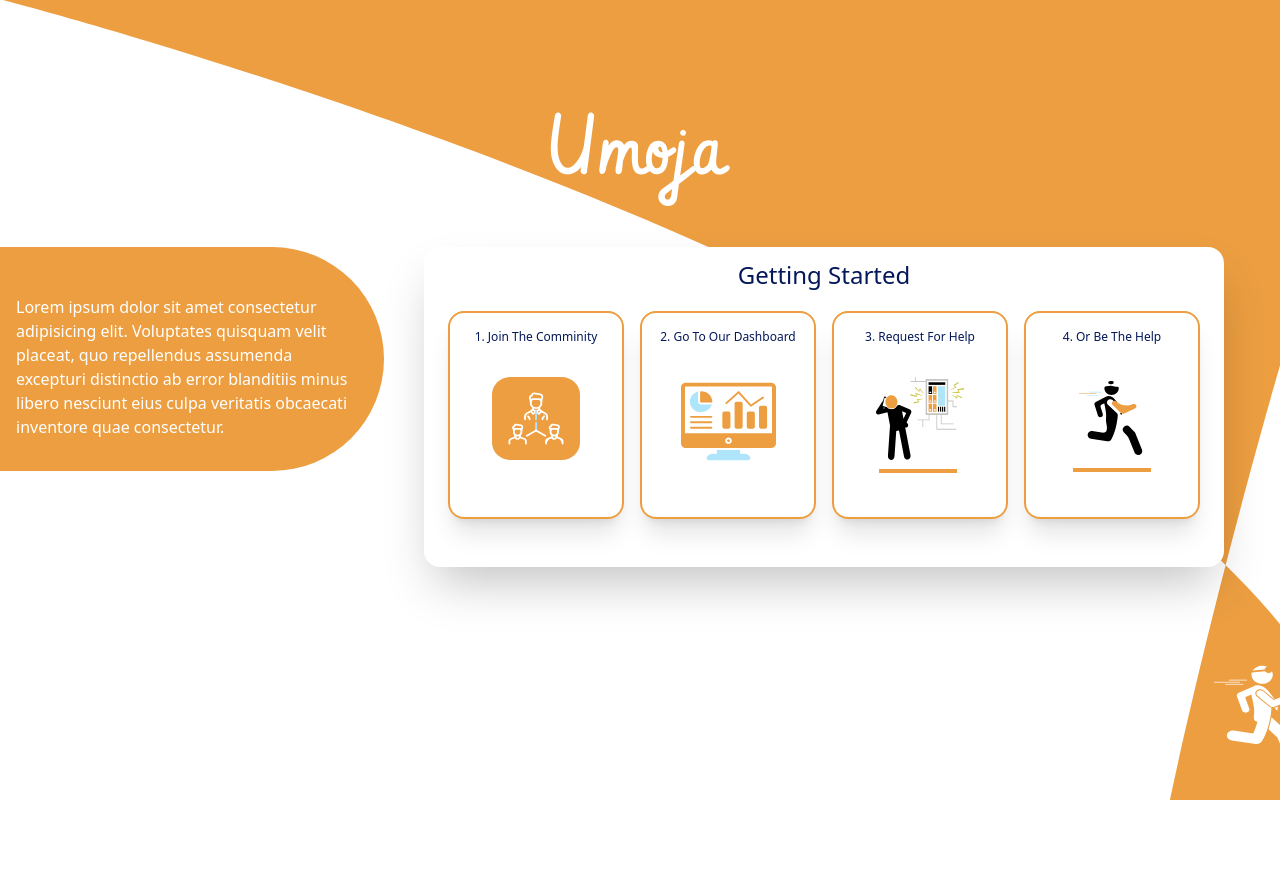
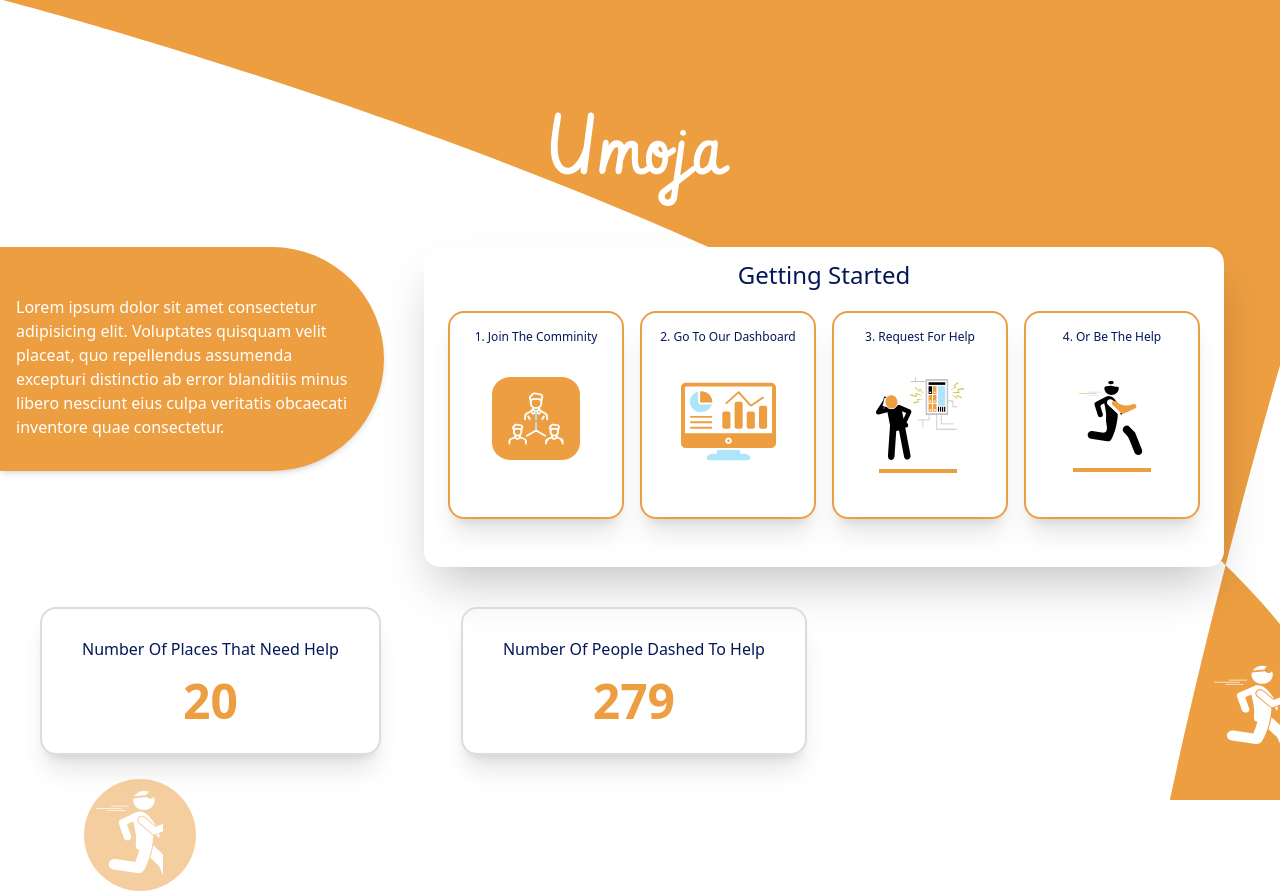
Before and after one commit to JosephRidge/umoja, a Vue app: page / in a window 1280 px wide. Before the commit the page ends 800 px from the top, so only its background shows below. Built offline with nearby package versions, Linux system fonts and the light colour scheme.

Commit message:
implementation of Home Page prending Navigation

```diff
--- a/package.json
+++ b/package.json
@@ -8,7 +8,8 @@
   },
   "dependencies": {
     "firebase": "^9.6.2",
-    "vue": "^3.2.25"
+    "vue": "^3.2.25",
+    "vue-router": "^4.0.12"
   },
   "devDependencies": {
     "@vitejs/plugin-vue": "^2.0.0",
--- a/src/components/HomePage.vue
+++ b/src/components/HomePage.vue
@@ -4,13 +4,25 @@
       bg-[url('src/assets/images/background-login.svg')] bg-cover
       h-screen
       w-screen
-      transition ease-in-out duration-1000
+      transition
+      ease-in-out
+      duration-1000
     "
   >
-    <div class="py-10 flex flex-col items-center w-auto h-auto pt-28  "> <div class=""> <img src="src/assets/images/Umoja.svg" alt="Community Image "  loading="lazy" srcset=""></div>
-        </div>
-    <div id="centerSection" class="transition ease-in-out delay-150 duration-1000 flex flex-row h-80 "
-      >
+    <div class="py-10 flex flex-col items-center w-auto h-auto pt-28">
+      <div class="">
+        <img
+          src="src/assets/images/Umoja.svg"
+          alt="Community Image "
+          loading="lazy"
+          srcset=""
+        />
+      </div>
+    </div>
+    <div
+      id="centerSection"
+      class="transition ease-in-out delay-150 duration-1000 flex flex-row h-80"
+    >
       <div
         id="leftSection"
         class="
@@ -24,6 +36,13 @@
           rounded-br-full rounded-tr-full
           mb-24
           mr-10
+          shadow-md
+          hover:transition
+          hover:duration-700
+          hover:font-medium
+          hover:ease-in-out
+          hover:text-darkBlue
+          hover:shadow-xl
         "
       >
         Lorem ipsum dolor sit amet consectetur adipisicing elit. Voluptates
@@ -33,10 +52,18 @@
       </div>
       <div
         id="rightServiceSection"
-        class="bg-white rounded-2xl  shadow-2xl flex flex-col w-max"
+        class="bg-white rounded-2xl shadow-2xl flex flex-col w-max"
       >
-        <div class="
-              text-darkBlue text-2xl font-medium text-center px-4 py-3 h-auto">
+        <div
+          class="
+            text-darkBlue text-2xl
+            font-medium
+            text-center
+            px-4
+            py-3
+            h-auto
+          "
+        >
           Getting Started
         </div>
         <div class="flex flex-row px-4 py-2 text-xs">
@@ -58,20 +85,26 @@
               hover:duration-300
               h-52
               w-44
-              text-center
-              text-darkBlue
+              text-center text-darkBlue
               font-medium
               flex-col
               items-center
-
             "
           >
             1. Join the Comminity
 
-            <div class="mt-8"> <img src="src/assets/images/community.svg" alt="Community Image "  loading="lazy" srcset=""></div>
+            <div class="mt-8">
+              <img
+                src="src/assets/images/community.svg"
+                alt="Community Image "
+                loading="lazy"
+                srcset=""
+              />
+            </div>
           </div>
           <div
-            class=" capitalize
+            class="
+              capitalize
               rounded-2xl
               border border-2 border-primaryYellow
               hover:border-darkBlue
@@ -88,19 +121,25 @@
               hover:duration-300
               h-52
               w-44
-              text-center
-              text-darkBlue
+              text-center text-darkBlue
               font-medium
               flex-col
               items-center
             "
           >
             2. Go to Our dashboard
-             <div class="mt-8 "> <img src="src/assets/images/dashboard.svg" alt="Dashboard Image"  loading="lazy" srcset=""></div>
-
+            <div class="mt-8">
+              <img
+                src="src/assets/images/dashboard.svg"
+                alt="Dashboard Image"
+                loading="lazy"
+                srcset=""
+              />
+            </div>
           </div>
           <div
-            class=" capitalize
+            class="
+              capitalize
               rounded-2xl
               border border-2 border-primaryYellow
               hover:border-darkBlue
@@ -116,19 +155,25 @@
               hover:duration-300
               h-52
               w-44
-              text-center
-              text-darkBlue
+              text-center text-darkBlue
               font-medium
               flex-col
               items-center
             "
           >
             3. Request for help
-             <div class="mt-8"> <img src="src/assets/images/requesthelp.svg" alt="Person Calling for Help"  loading="lazy" srcset=""></div>
-
+            <div class="mt-8">
+              <img
+                src="src/assets/images/requesthelp.svg"
+                alt="Person Calling for Help"
+                loading="lazy"
+                srcset=""
+              />
+            </div>
           </div>
           <div
-            class=" capitalize
+            class="
+              capitalize
               rounded-2xl
               border border-2 border-primaryYellow
               hover:border-darkBlue
@@ -144,18 +189,95 @@
               hover:shadow-2xl
               h-52
               w-44
-              text-center
-              text-darkBlue
+              text-center text-darkBlue
               font-medium
               flex-col
               items-center
             "
           >
             4. Or Be the help
-            <div class="mt-9"> <img src="src/assets/images/runnhelp.svg" alt=""  loading="lazy" srcset=""></div>
+            <div class="mt-9">
+              <img
+                src="src/assets/images/runnhelp.svg"
+                alt=""
+                loading="lazy"
+                srcset=""
+              />
+            </div>
           </div>
         </div>
       </div>
+    </div>
+    <div class="flex flex-row mt-10">
+      <div
+        class="
+          text-medium
+          rounded-2xl
+          border border-lightGray border-2 border-lightGray
+          hover:border-darkBlue hover:bg-lightGray hover:ease-in-out
+          text-primaryYellow
+          hover:text-darkBlue hover:transition hover:duration-300
+          text-darkBlue
+          capitalize
+          flex-col
+          mx-10
+          py-7
+          px-10
+          shadow-xl
+          items-center
+        "
+      >
+        <span class="text-darkBlue"> Number of Places That Need Help</span>
+
+        <div class="text-center font-bold text-5xl w mx-4 mt-4">
+          {{ numOfPeopleInneed }}
+        </div>
+      </div>
+      <div
+        class="
+          text-medium
+          rounded-2xl
+          border border-lightGray border-2 border-lightGray
+          hover:border-darkBlue hover:bg-lightGray hover:ease-in-out
+          text-primaryYellow
+          hover:text-darkBlue hover:transition hover:duration-300
+          text-darkBlue
+          capitalize
+          flex-col
+          mx-10
+          py-7
+          px-10
+          shadow-xl
+          items-center
+        "
+      >
+        <span class="text-darkBlue"> Number of People Dashed to help</span>
+
+        <div class="text-center font-bold text-5xl w mx-4 mt-4">
+          {{ numOfPeopleHelping }}
+        </div>
+      </div>
+    </div>
+    <div class="
+          bg-primaryYellow
+          pl-3
+          pt-3
+          mt-6
+          w-28
+
+          rounded-full
+          transition
+          duration-1000
+          animate-pulse
+          translate-x-3/4
+        ">
+      <img
+        src="src/assets/images/running man.svg"
+        alt=""
+        loading="lazy"
+        srcset=""
+
+      />
     </div>
   </div>
 </template>
@@ -163,7 +285,10 @@
 <script>
 export default {
   data() {
-    return {};
+    return {
+      numOfPeopleInneed: 20,
+      numOfPeopleHelping: 279,
+    };
   },
   mounted() {},
   methods: {},
--- a/tailwind.config.js
+++ b/tailwind.config.js
@@ -10,7 +10,8 @@ module.exports = {
       'white': "#FFFFFF",
       'darkgray':"#373449",
       'textgray':'#A0988f',
-      'darkBlue':'#041759'
+      'darkBlue':'#041759',
+      'lightGray':'#DCDCDC'
     }
   },
   plugins: [],
```
Also changed, not shown: src/main.js (+0 -15 lines), 2 other files (tests, documents, lock files or other folders).
